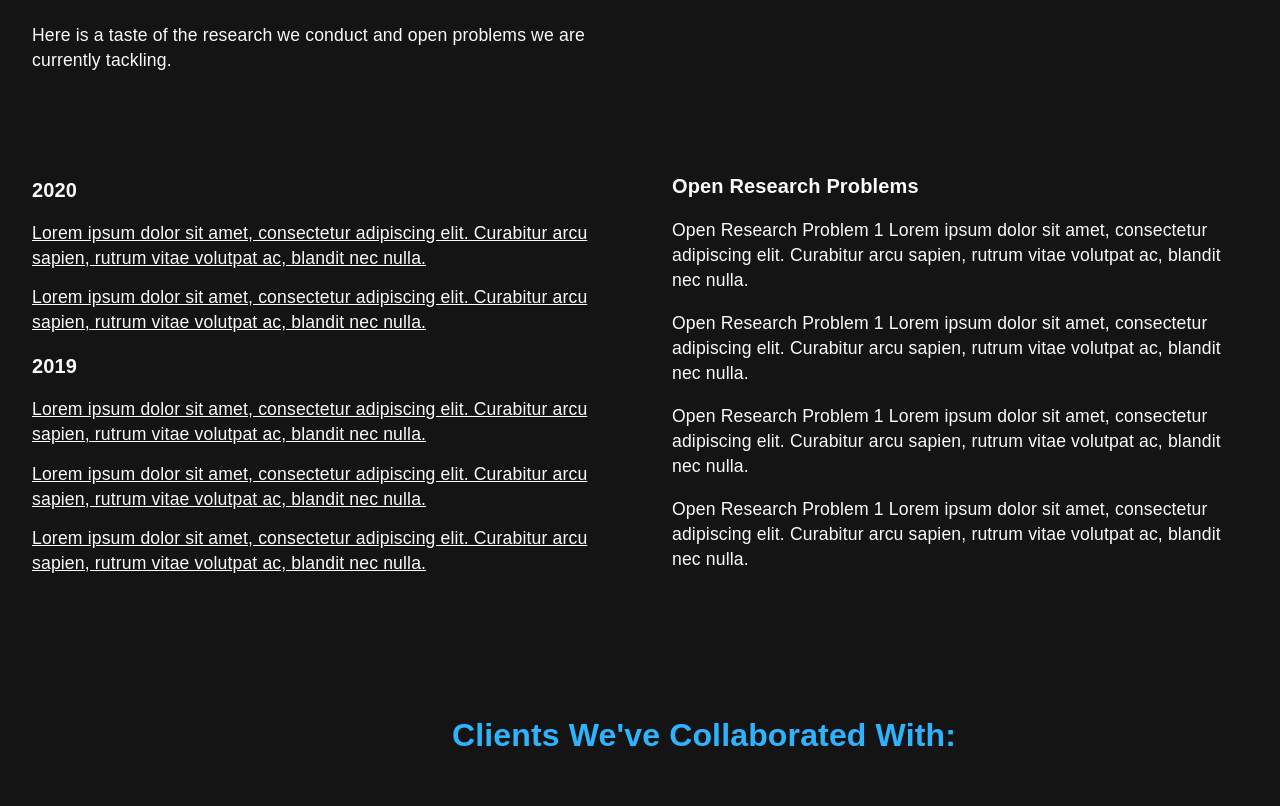
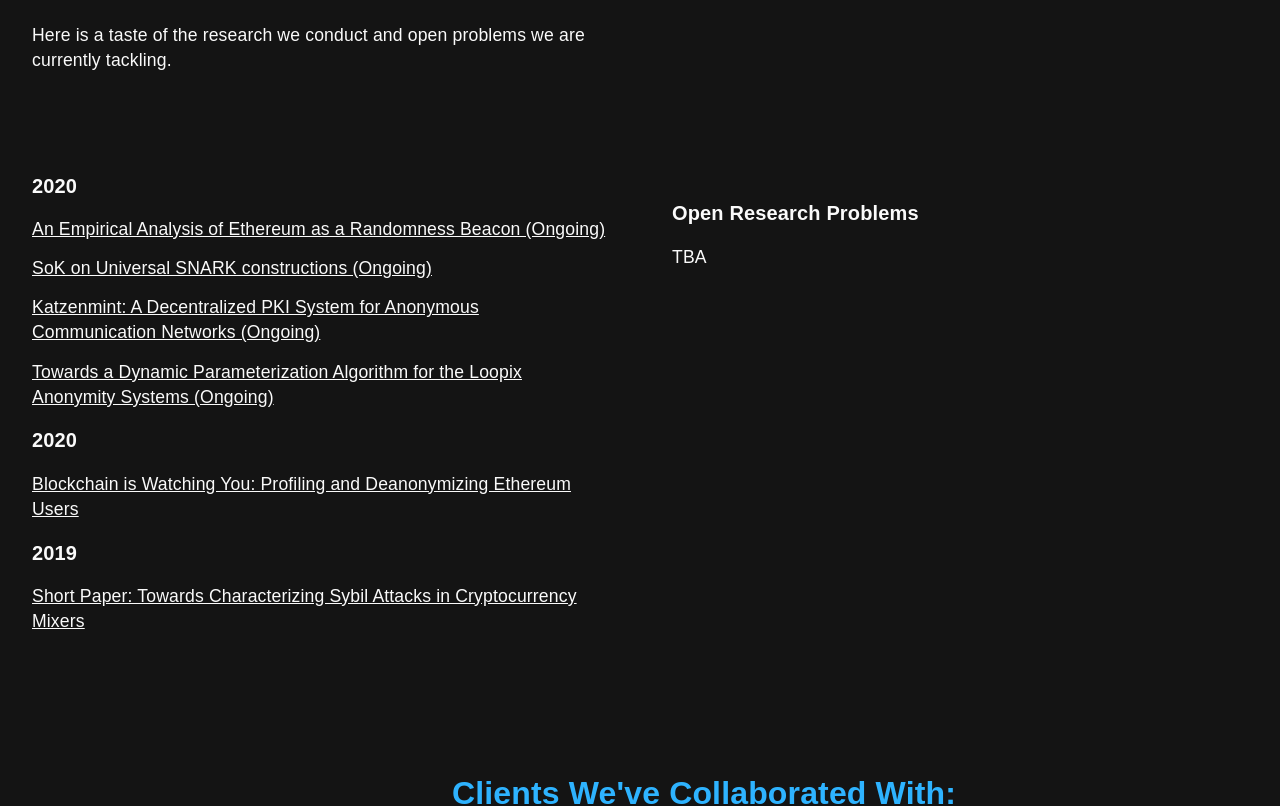
Before and after one commit to hashcloak/hashcloak.github.io, a React (Create React App) app: page / in a window 1280 px wide. Shown: the part 1760-2566 px from the top of the page. Built offline with nearby package versions, Linux system fonts and the light colour scheme.

Commit message:
Finished Research section

```diff
--- a/src/Components/Modules/Navbar.tsx
+++ b/src/Components/Modules/Navbar.tsx
@@ -97,6 +97,25 @@
       transition: "0.33s ease-in-out",
     },
   },
+  img: {
+    //width: "30%",
+    margin: "2rem 0",
+    paddingRight: "3rem",
+    position: "relative",
+    left: "30%",
+    "transform": "translate(-50%)",
+    [breakpoints.down('lg')]: {
+      width: "40%",
+    },
+    [breakpoints.down('xs')]: {
+      width: "100%",
+      margin: 0,
+    },
+    [breakpoints.up('xl')]: {
+      margin: 0,
+      width: "40%",
+    }
+  },
 }))
 
 const Navbar: React.FunctionComponent = () => {
--- a/src/Components/Subpages/Research.tsx
+++ b/src/Components/Subpages/Research.tsx
@@ -65,62 +65,64 @@
             <h1 className={classes.title}>Research</h1>
             <p className={classes.text}>Here is a taste of the research we conduct and open problems we are currently tackling.</p>
           </Grid>
-          <Grid item justify="center" xs={12} md={6} className={classes.textContainer}>
+          <Grid item justify="center" xs={12} sm={6} className={classes.textContainer}>
             <h1 className={classes.subhead}>{currentYear}</h1>
             <p >
-              <a className={classes.text} href="https://hashcloak.com">
-                Lorem ipsum dolor sit amet, consectetur adipiscing elit. Curabitur
-              arcu sapien, rutrum vitae volutpat ac, blandit nec nulla.{" "}
+              <a className={classes.text} href="#">
+                An Empirical Analysis of Ethereum as a Randomness Beacon (Ongoing){" "}
+              </a>
+            </p>
+            <p>
+              <a className={classes.text} href="#">
+                SoK on Universal SNARK constructions (Ongoing){" "}
               </a>
             </p>
             <p >
-              <a className={classes.text} href="https://hashcloak.com">
-                Lorem ipsum dolor sit amet, consectetur adipiscing elit. Curabitur
-              arcu sapien, rutrum vitae volutpat ac, blandit nec nulla.{" "}
+              <a className={classes.text} href="https://github.com/hashcloak/katzenmint-pki">
+                Katzenmint: A Decentralized PKI System for Anonymous Communication Networks (Ongoing){" "}
+              </a>
+            </p>
+            <p >
+              <a className={classes.text} href="#">
+                Towards a Dynamic Parameterization Algorithm for the Loopix Anonymity Systems (Ongoing) {" "}
+              </a>
+            </p>
+            <h1 className={classes.subhead}>2020</h1>
+            <p >
+              <a className={classes.text} href="https://arxiv.org/abs/2005.14051">
+                Blockchain is Watching You: Profiling and Deanonymizing Ethereum Users{" "}
               </a>
             </p>
             <h1 className={classes.subhead}>2019</h1>
             <p >
-              <a className={classes.text} href="https://hashcloak.com">
-                Lorem ipsum dolor sit amet, consectetur adipiscing elit. Curabitur
-              arcu sapien, rutrum vitae volutpat ac, blandit nec nulla.{" "}
-              </a>
-            </p>
-            <p >
-              <a className={classes.text} href="https://hashcloak.com">
-                Lorem ipsum dolor sit amet, consectetur adipiscing elit. Curabitur
-              arcu sapien, rutrum vitae volutpat ac, blandit nec nulla.{" "}
-              </a>
-            </p>
-            <p >
-              <a className={classes.text} href="https://hashcloak.com">
-                Lorem ipsum dolor sit amet, consectetur adipiscing elit. Curabitur
-              arcu sapien, rutrum vitae volutpat ac, blandit nec nulla.{" "}
+              <a className={classes.text} href="https://eprint.iacr.org/2019/1111">
+                Short Paper: Towards Characterizing Sybil Attacks in Cryptocurrency Mixers{" "}
               </a>
             </p>
           </Grid>
-          <Grid item xs={12} md={6} className={classes.textContainer}>
+          <Grid item xs={12} sm={6} className={classes.textContainer}>
             <h1 className={classes.subhead}>Open Research Problems</h1>
             <p className={classes.text} >
-              Open Research Problem 1
-              Lorem ipsum dolor sit amet, consectetur adipiscing elit. Curabitur
-              arcu sapien, rutrum vitae volutpat ac, blandit nec nulla.{" "}
+              TBA
             </p>
-            <p className={classes.text} >
-              Open Research Problem 1
-              Lorem ipsum dolor sit amet, consectetur adipiscing elit. Curabitur
-              arcu sapien, rutrum vitae volutpat ac, blandit nec nulla.{" "}
-            </p>
-            <p className={classes.text} >
-              Open Research Problem 1
-              Lorem ipsum dolor sit amet, consectetur adipiscing elit. Curabitur
-              arcu sapien, rutrum vitae volutpat ac, blandit nec nulla.{" "}
-            </p>
-            <p className={classes.text} >
-              Open Research Problem 1
-              Lorem ipsum dolor sit amet, consectetur adipiscing elit. Curabitur
-              arcu sapien, rutrum vitae volutpat ac, blandit nec nulla.{" "}
-            </p>
+            <br></br>
+            <br></br>
+            <br></br>
+            <br></br>
+            <br></br>
+            <br></br>
+            <br></br>
+            <br></br>
+            <br></br>
+            <br></br>
+            <br></br>
+            <br></br>
+            <br></br>
+            <br></br>
+            <br></br>
+            <br></br>
+            <br></br>
+            <br></br>
           </Grid>
         </Grid>
       </LayoutContainer>
```
Also changed, not shown: public/logos/hashcloak_letters-md.png (added).
